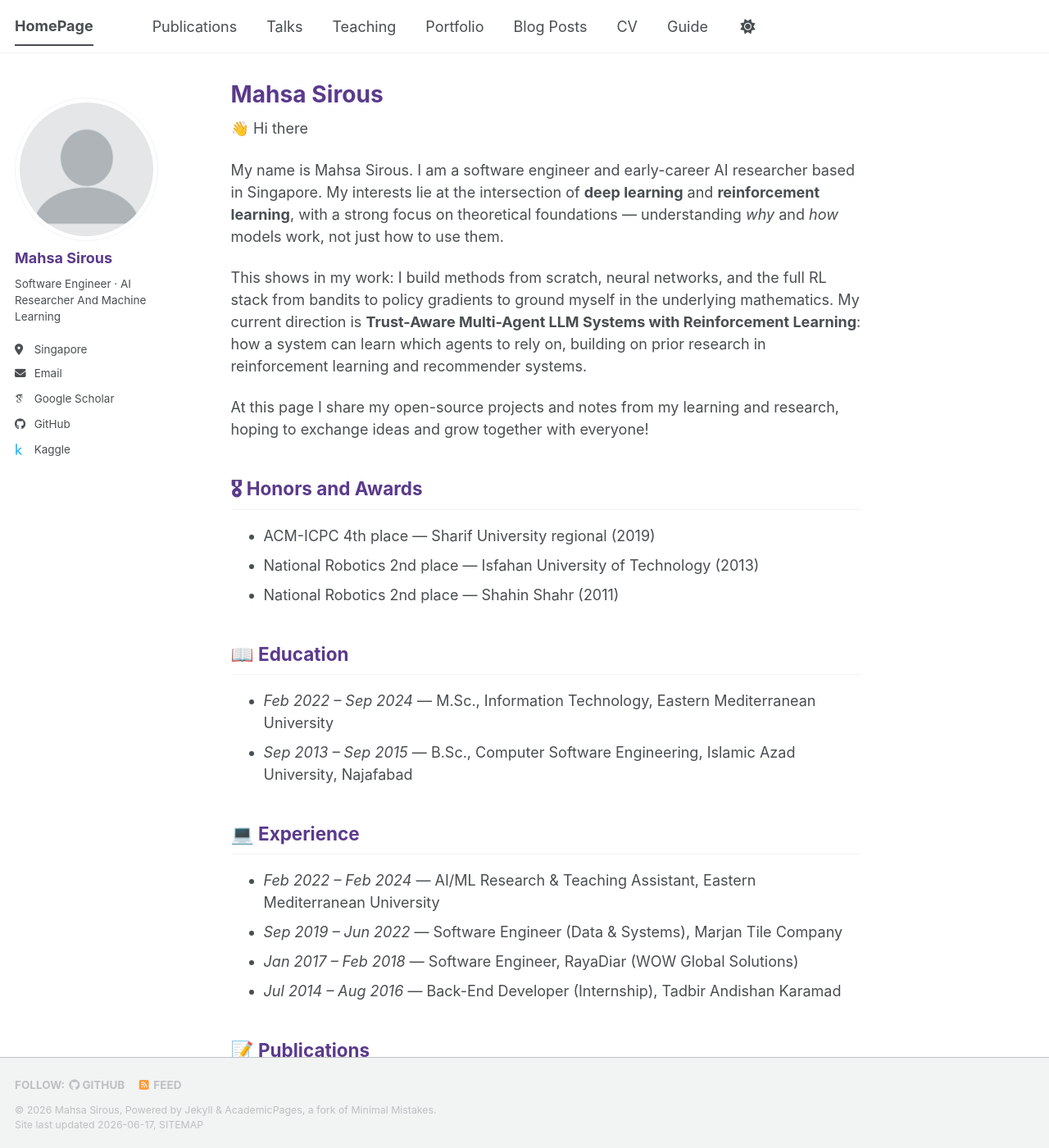
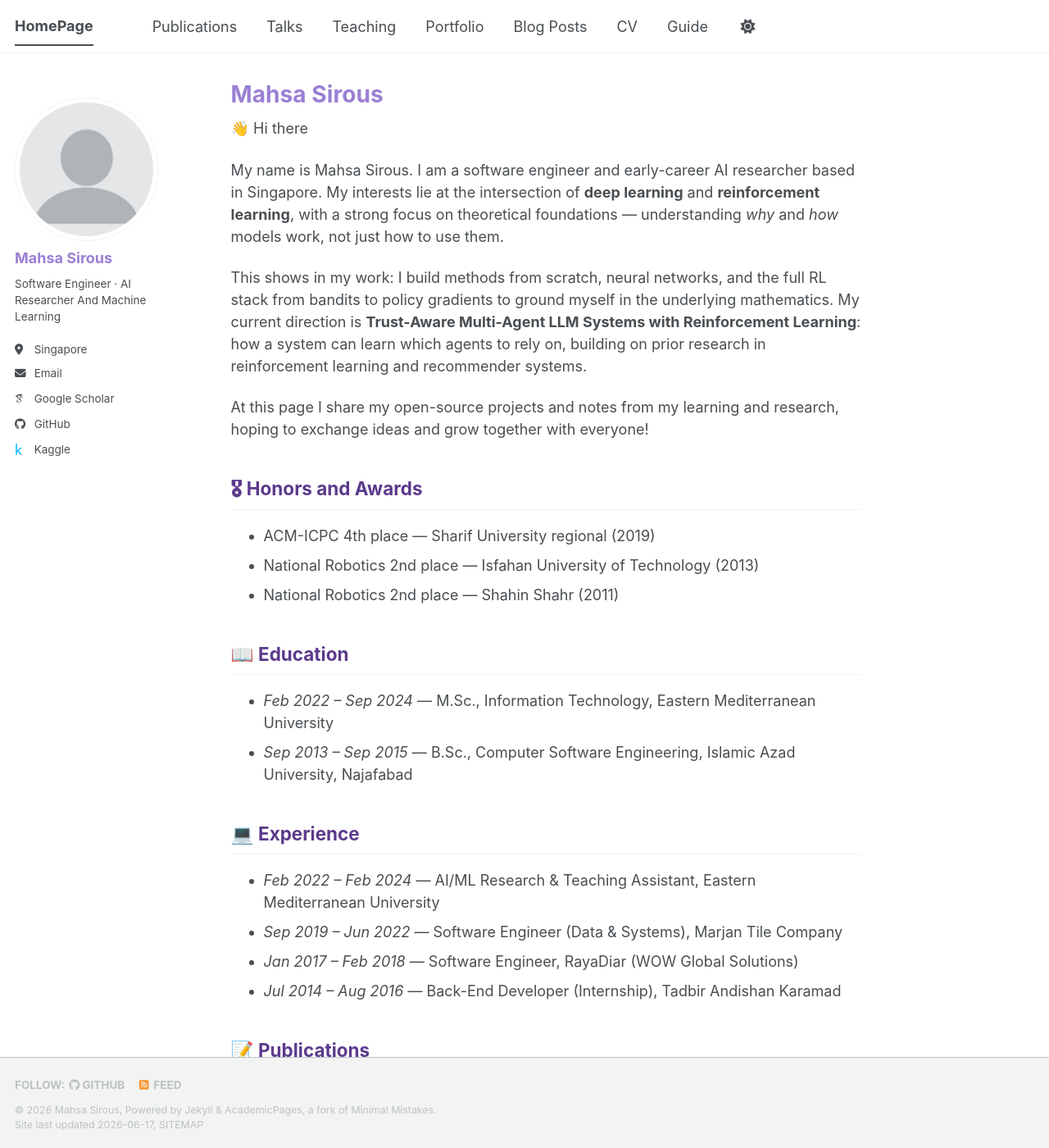
Before and after one commit to MSirous/MahsaSirous, a Jekyll site: the page built from _pages/about.md, in a window 1280 px wide and 1400 px high. Shown: the whole window at 82% size. Built offline with Jekyll 4.4.1, drawn with Linux system fonts in a browser that asks for light colours; some web fonts are replaced; a script bundle is joined from its source files by our own code; library files that are not in the unit come from our copies.

Commit message:
Change background color for dark theme

```diff
--- a/_sass/theme/_default_dark.scss
+++ b/_sass/theme/_default_dark.scss
@@ -9,7 +9,7 @@ $dark-gray                  : mix(#000, $gray, 40%);
 $darker-gray                : mix(#000, $gray, 60%);
 $light-gray                 : mix(#fff, $gray, 50%);
 
-$background                 : #474747;
+$background                 : #1a1a2e;
 $background-light           : mix(#fff, $background, 80%);
 $background-lighter         : mix(#fff, $background, 90%);
 $text                       : #ffffff;
@@ -53,3 +53,6 @@ html[data-theme="dark"] {
     --global-text-color-light           : #f3f3f3;
     --global-thead-color                : #{$background-lighter};
 }
+h1, h3, h4 {
+    color: #9b7fd4;
+}
```
